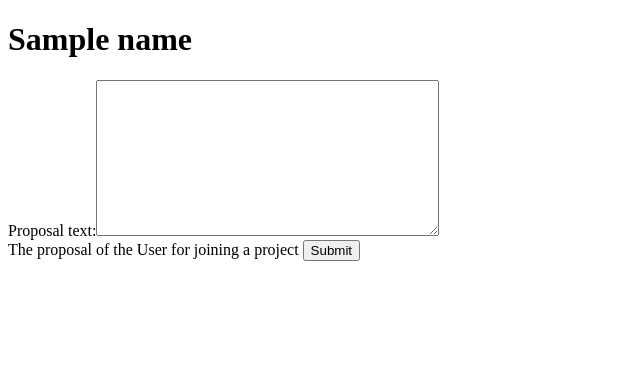
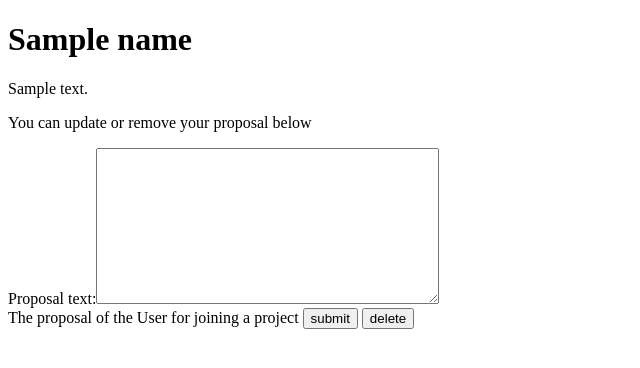
Before and after one commit to marcjerome/school-project-recruitment-website, a Django app: template groupprojects/templates/groupprojects/proposal.html in a window 1280 px wide. Shown: the top 368 px of the page, without its empty margins (0-640 px from the left). Run offline with Django 3.2, Linux system fonts and the light colour scheme; tables that the repository leaves empty hold one stand-in row (values such as "Sample post"); the template is opened without the code that fills it: values that come from a table or form of the project are taken from there, most other values are stand-ins (such as "Sample title", 1, 10 or a date in 2020).

Commit message:
Added Notifications model and fixed proposal feautre

```diff
--- a/groupprojects/models.py
+++ b/groupprojects/models.py
@@ -18,6 +18,7 @@ class Project(models.Model):
     name = models.CharField(max_length=200, null=False, blank=False, help_text= "Name of the project")
     slug = models.SlugField(max_length=280, null=False, blank=True, unique=True)
     date = models.DateField(null=False, blank=False, help_text="Date when the project was started")
+    details = models.TextField(null=False, blank=True, help_text="What the Project is all about or the details about the characteristics of the student you're going to recruit, etc.")
     access_code = models.CharField(max_length=6, blank=True, help_text="Code for accessing the project. This prevents spamming")
     subject = models.ForeignKey(Subject, on_delete=models.CASCADE, blank=False, help_text="The subject of the project ")
     is_completed = models.BooleanField(default=False, null=False, blank=False)
@@ -53,3 +54,22 @@ class Membership(models.Model):
 
     def __str__(self):
         return '[' + self.user.username + '] ' + ' [' + self.project.name + ']'
+
+    def get_member(self, user, project):
+        try:
+            member = Membership.objects.get(user=user, project=project)
+        except self.DoesNotExist:
+            member = None
+
+        return member
+
+class Notification(models.Model):
+    user = models.ForeignKey(User, on_delete=models.CASCADE)
+    project = models.ForeignKey(Project, on_delete=models.CASCADE)
+    message = models.TextField(null=False, blank=False, help_text="The text that will be displayed when a user is notified")
+    date = models.DateField(auto_now_add=True)
+
+    class Meta:
+        unique_together = ['user', 'project']
+
+#To do add: add signals
--- a/groupprojects/templates/groupprojects/proposal.html
+++ b/groupprojects/templates/groupprojects/proposal.html
@@ -2,10 +2,16 @@
 
 {%block content%}
     <h1>{{name}}</h1>
-
+    {% if proposal_text %}
+        <p>{{proposal_text}}</p>
+        <p>You can update or remove your proposal below</p>
+    {%endif%}
     <form method="POST" action="{% url 'proposal' slug %}">
         {% csrf_token %}
         {{form}}
-        <input type="Submit" name="submit">
+        <input type="submit" name="submit" value="submit">
+        {% if proposal_text %}
+        <input type="submit" name="delete" value="delete">
+        {%endif%}
     </form>
 {%endblock%}
```
Also changed, not shown: groupprojects/views.py (+24 -11 lines), groupprojects/migrations/0013_project_details.py (added), groupprojects/migrations/0014_notification.py (added).
